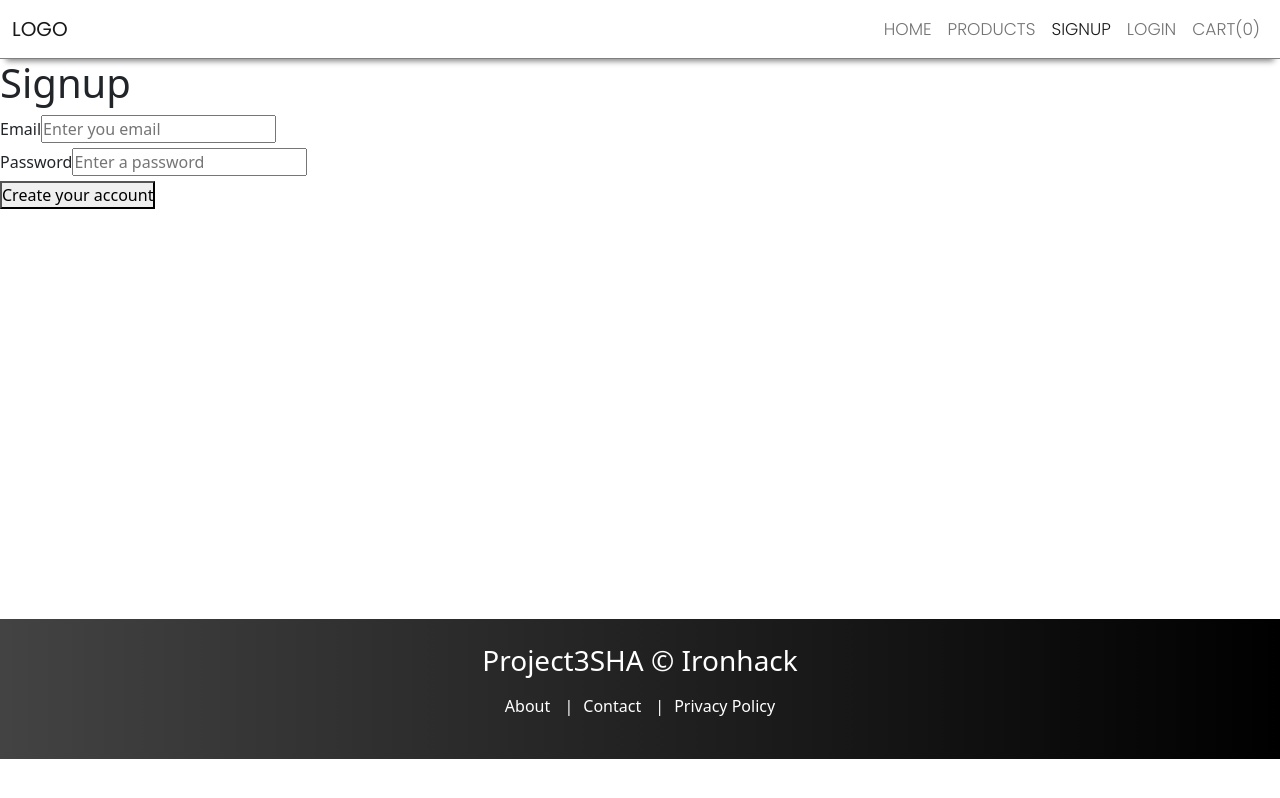
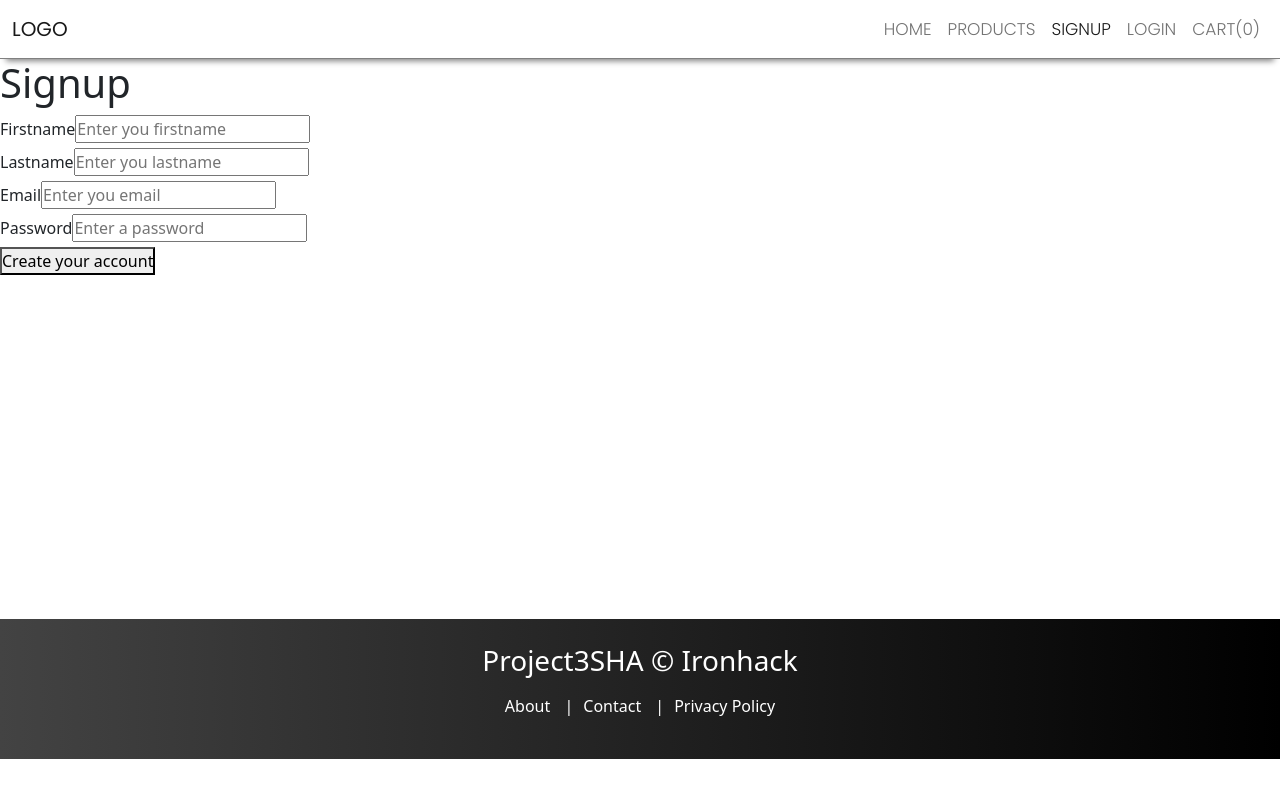
Before and after one commit to 89hars/projectm3-frontend, a React (Vite) app: page /signup in a window 1280 px wide. Built offline with nearby package versions, Linux system fonts and the light colour scheme.

Commit message:
added some features on signup

```diff
--- a/src/contexts/SessionContext.jsx
+++ b/src/contexts/SessionContext.jsx
@@ -14,6 +14,7 @@ const SessionContextProvider = ({ children }) => {
     });
     if (response.status === 200) {
       const parsed = await response.json();
+      console.log(parsed)
       setToken(currentToken);
       setIsLoggedIn(true);
       console.log(parsed);
--- a/src/pages/SignupPage.jsx
+++ b/src/pages/SignupPage.jsx
@@ -5,6 +5,8 @@ import Layouts from "../components/Layouts";
 const SignupPage = () => {
   const [email, setEmail] = useState("");
   const [password, setPassword] = useState("");
+  const [firstName, setFirstName] = useState("");
+  const [lastName, setLastName] = useState("");
   const navigate = useNavigate();
 
   const handleSubmit = async (event) => {
@@ -12,7 +14,7 @@ const SignupPage = () => {
     const response = await fetch("http://localhost:5005/auth/signup", {
       method: "POST",
       headers: { "Content-Type": "application/json" },
-      body: JSON.stringify({ email, password }),
+      body: JSON.stringify({ email, password, firstName, lastName}),
     });
 
     if (response.status === 201) {
@@ -24,6 +26,28 @@ const SignupPage = () => {
     <Layouts>
       <h1>Signup </h1>
       <form onSubmit={handleSubmit}>
+      <label>
+          Firstname
+          <input
+            placeholder="Enter you firstname"
+            type="firstname"
+            required
+            value={firstName}
+            onChange={(event) => setFirstName(event.target.value)}
+          />
+        </label>
+
+        <label>
+          Lastname
+          <input
+            placeholder="Enter you lastname"
+            type="lastname"
+            required
+            value={lastName}
+            onChange={(event) => setLastName(event.target.value)}
+          />
+        </label>
+
         <label>
           Email
           <input
```
